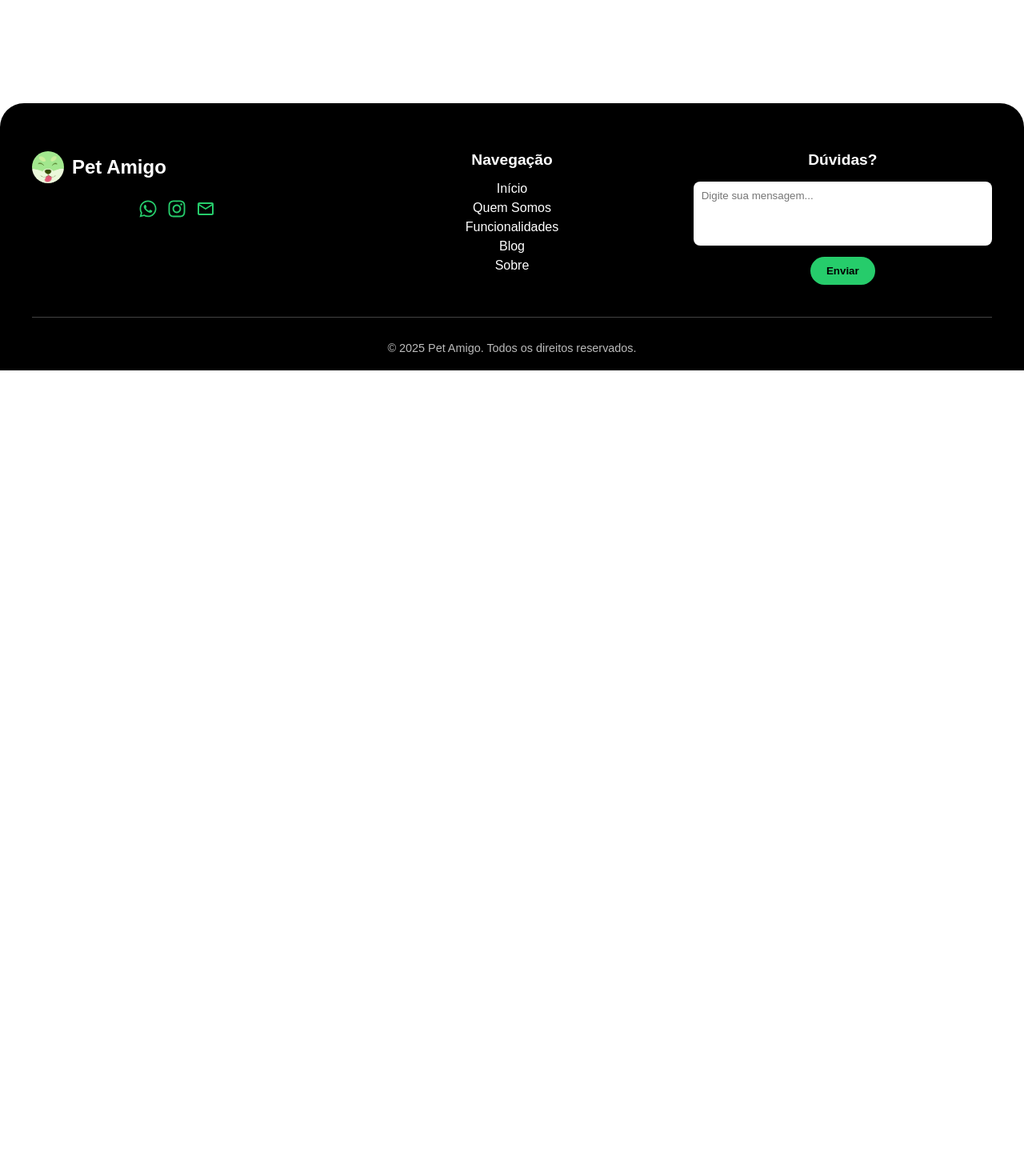
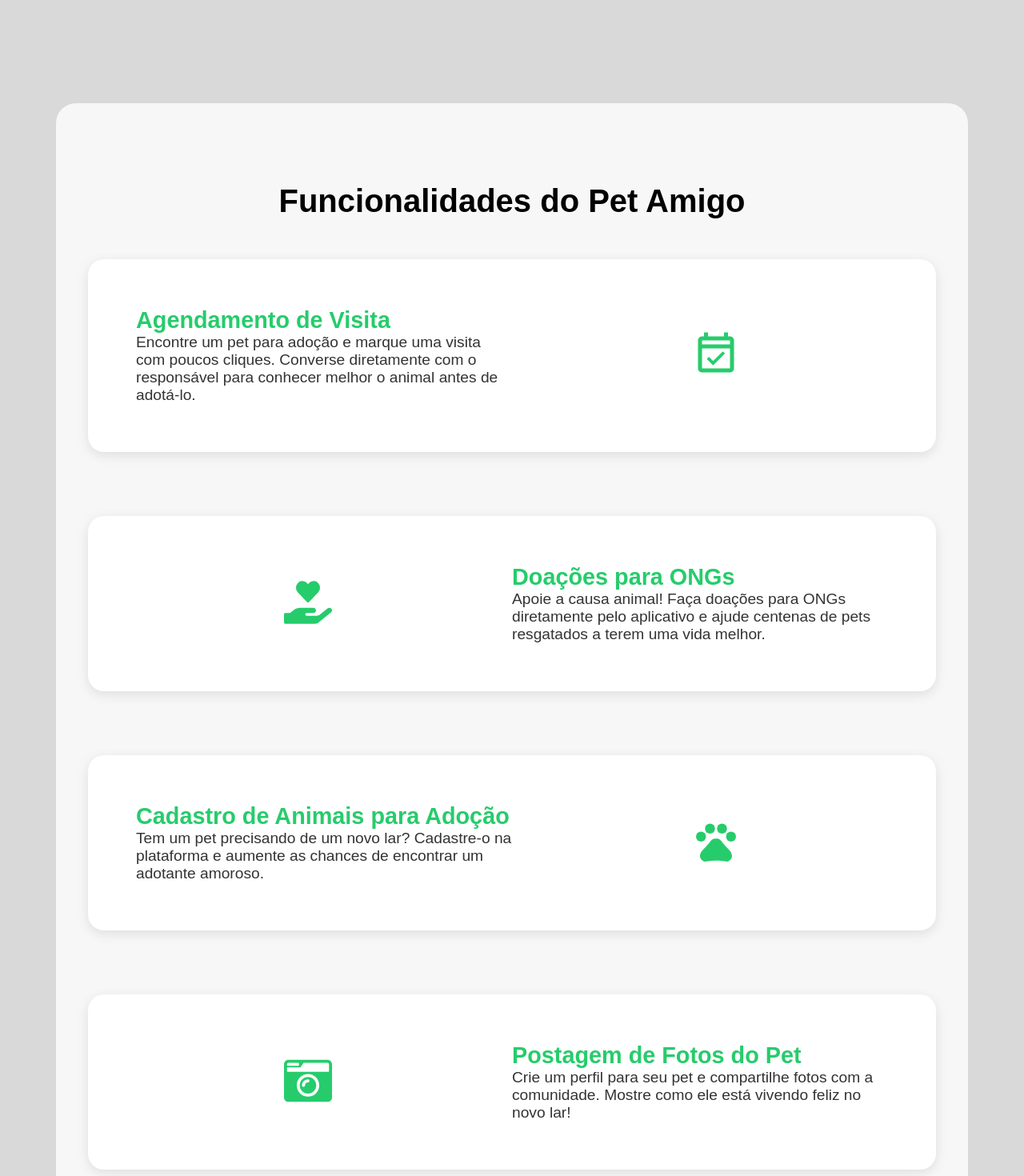
Before and after one commit to ifpi-picos/projeto-integrador-pet-amigo, a React (Vite) app: page / in a window 1280 px wide. Shown: the part 740-2210 px from the top of the page at 80% size. Before the commit the page ends 1203 px from the top, so only its background shows below. Built offline with nearby package versions, Linux system fonts and the light colour scheme.

Commit message:
funcionalidades

```diff
--- a/src/Pages/landingPage/footer.jsx
+++ b/src/Pages/landingPage/footer.jsx
@@ -1,17 +1,15 @@
 import React from 'react';
 import './landing.css';
-import logo from '../../assets/logo.png'; // ajuste o caminho conforme necessário
-
-import { FaWhatsapp } from "react-icons/fa";
-import { FaInstagram } from "react-icons/fa";
+import logo from '../../assets/logo.png';
+import { FaWhatsapp, FaInstagram } from "react-icons/fa";
 import { MdOutlineEmail } from "react-icons/md";
 
-function Footer() {
-    return (
+const Footer = () => {
+  return (
     <footer className="landing-footer">
       <div className="footer-columns">
 
-        {/* Coluna esquerda */}
+        {/* Coluna Esquerda */}
         <div className="footer-column left">
           <div className="footer-logo">
             <img src={logo} alt="Logo Pet Amigo" className="footer-logo-img" />
@@ -24,7 +22,7 @@ function Footer() {
           </div>
         </div>
 
-        {/* Coluna do meio */}
+        {/* Coluna do Meio */}
         <div className="footer-column middle">
           <h3>Navegação</h3>
           <a href="#inicio">Início</a>
@@ -34,11 +32,12 @@ function Footer() {
           <a href="#sobre">Sobre</a>
         </div>
 
-        {/* Coluna direita */}
+        {/* Coluna Direita */}
         <div className="footer-column right">
           <h3>Dúvidas?</h3>
           <form className="footer-form" onSubmit={(e) => e.preventDefault()}>
-            <textarea placeholder="Digite sua mensagem..." rows="4" />
+            <input type="email" name="reply_to" placeholder="Seu e-mail" required />
+            <textarea name="message" placeholder="Digite sua mensagem..." rows="4" required />
             <button type="submit">Enviar</button>
           </form>
         </div>
--- /dev/null
+++ b/src/Pages/landingPage/funcionalidades.jsx
@@ -0,0 +1,59 @@
+import React from 'react';
+import './landing.css';
+import { MdOutlineEventAvailable, MdOutlinePets } from "react-icons/md";
+import { FaHandHoldingHeart, FaCameraRetro } from "react-icons/fa";
+
+const Funcionalidades = () => {
+  return (
+    <section id="funcionalidades" className="funcionalidades-section">
+      <h2 className="funcionalidades-title">Funcionalidades do Pet Amigo</h2>
+
+      {/* Agendamento de visita - Ícone à direita, Texto à esquerda */}
+      <section className="funcionalidade-item esquerda">
+        <div className="texto">
+          <h3>Agendamento de Visita</h3>
+          <p>Encontre um pet para adoção e marque uma visita com poucos cliques. Converse diretamente com o responsável para conhecer melhor o animal antes de adotá-lo.</p>
+        </div>
+        <div className="icone">
+          <MdOutlineEventAvailable size={60} color="#26CC6B" />
+        </div>
+      </section>
+
+      {/* Doações para ONGs - Ícone à esquerda, Texto à direita */}
+      <section className="funcionalidade-item esquerda">
+        <div className="icone">
+          <FaHandHoldingHeart size={60} color="#26CC6B" />
+        </div>
+        <div className="texto">
+          <h3>Doações para ONGs</h3>
+          <p>Apoie a causa animal! Faça doações para ONGs diretamente pelo aplicativo e ajude centenas de pets resgatados a terem uma vida melhor.</p>
+        </div>
+      </section>
+
+      {/* Cadastro de animais para adoção - Ícone à direita, Texto à esquerda */}
+      <section className="funcionalidade-item esquerda">
+        <div className="texto">
+          <h3>Cadastro de Animais para Adoção</h3>
+          <p>Tem um pet precisando de um novo lar? Cadastre-o na plataforma e aumente as chances de encontrar um adotante amoroso.</p>
+        </div>
+        <div className="icone">
+          <MdOutlinePets size={60} color="#26CC6B" />
+        </div>
+      </section>
+
+      {/* Postagem de imagens do pet - Ícone à esquerda, Texto à direita */}
+      <section className="funcionalidade-item esquerda">
+        <div className="icone">
+          <FaCameraRetro size={60} color="#26CC6B" />
+        </div>
+        <div className="texto">
+          <h3>Postagem de Fotos do Pet</h3>
+          <p>Crie um perfil para seu pet e compartilhe fotos com a comunidade. Mostre como ele está vivendo feliz no novo lar!</p>
+        </div>
+      </section>
+
+    </section>
+  );
+};
+
+export default Funcionalidades;
--- a/src/Pages/landingPage/header.jsx
+++ b/src/Pages/landingPage/header.jsx
@@ -1,7 +1,7 @@
 import React from 'react';
-import logo from '../../assets/logo.png'; // substitua pelo caminho real do seu logo
+import logo from '../../assets/logo.png';
 
-function Header() {
+const Header = () => {
   return (
     <header className="landing-header">
       <div className="header-left">
@@ -22,6 +22,6 @@ function Header() {
       </div>
     </header>
   );
-}
+};
 
 export default Header;
--- a/src/Pages/landingPage/landing.css
+++ b/src/Pages/landingPage/landing.css
@@ -1,5 +1,7 @@
 /* Estilização do HEADER */
-
+body {
+  background-color: #d9d9d9;
+}
 .landing-header {
   position: fixed;
   top: 30px;
@@ -9,7 +11,7 @@
   display: flex;
   justify-content: space-between;
   align-items: center;
-  background-color: #d9d9d9;
+  background-color: #ffffff;
   padding: 25px 50px;
   border-radius:  40px 40px 40px;
   margin: 0;
@@ -79,7 +81,7 @@
 .section {
   padding: 100px 80px;
   text-align: center;
-  background-color: #f7f7f7;
+  background-color: #ffffff;
   margin: 40px 60px;
   border-radius: 20px;
 }
@@ -116,12 +118,14 @@
   flex-direction: column;
   align-items: center;
   justify-content: center;
-  padding: 120px 20px 100px;
-  margin: 60px;
+  padding: 150px 20px 150px;
+  margin: 30px;
   border-radius: 30px;
-  background: linear-gradient(135deg, #F1F9FF, #FFFFFF);
+  background: linear-gradient(135deg, #F1F9FF, #ffffff);
   box-shadow: 0 4px 20px rgba(0, 0, 0, 0.05);
   text-align: center;
+  position: relative;
+  overflow: hidden;
 }
 
 .hero-title {
@@ -195,17 +199,18 @@
   justify-content: space-between;
   flex-wrap: wrap;
   gap: 40px;
-  max-width: 1200px;
+  max-width: 1500px;
   margin: auto;
 }
 
 .footer-column {
   flex: 1;
-  min-width: 220px;
+  min-width: 110px;
 }
 
+
 .footer-column h3 {
-  margin-bottom: 16px;
+  margin-bottom: 20px;
   font-size: 1.2rem;
 }
 
@@ -223,7 +228,7 @@
 }
 
 .social-icons a {
-  margin-right: 12px;
+  margin-right: 15px;
   font-size: 1.5rem;
   color: #26CC6B;
 }
@@ -277,3 +282,93 @@
   border-top: 1px solid #444;
   margin-top: 40px;
 }
+
+/* SEÇÃO FUNCIONALIDADES */
+.funcionalidades-section {
+  margin: 150px 30px 30px;
+  padding: 100px 40px;
+  text-align: center;
+  background-color: #f7f7f7;
+  border-radius: 25px;
+}
+
+.funcionalidades-title {
+  font-size: 2.5rem;
+  margin-bottom: 50px;
+}
+
+/* Estilização das seções individuais */
+.funcionalidade-item {
+  display: flex;
+  align-items: center;
+  justify-content: space-between;
+  margin-bottom: 80px;
+  background: white;
+  padding: 40px;
+  border-radius: 20px;
+  box-shadow: 0 4px 15px rgba(0, 0, 0, 0.1);
+}
+
+/* Alternância correta */
+.funcionalidade-item.direita {
+  flex-direction: row-reverse;
+}
+
+.funcionalidade-item.esquerda {
+  flex-direction: row;
+}
+
+.texto {
+  flex: 1;
+  text-align: left;
+  padding: 20px;
+}
+
+.texto h3 {
+  font-size: 1.8rem;
+  color: #26CC6B;
+}
+
+.texto p {
+  font-size: 1.2rem;
+  color: #333;
+}
+
+.imagem {
+  flex: 1;
+  text-align: center;
+}
+
+.imagem img {
+  width: 90%;
+  max-width: 400px;
+  border-radius: 20px;
+  box-shadow: 0 4px 10px rgba(0, 0, 0, 0.1);
+}
+
+/* RESPONSIVIDADE */
+@media (max-width: 768px) {
+  .funcionalidade-item {
+    flex-direction: column !important;
+    text-align: center;
+    padding: 30px;
+  }
+
+  .texto {
+    text-align: center;
+  }
+
+  .imagem img {
+    width: 80%;
+  }
+}
+
+.icone {
+  flex: 1;
+  text-align: center;
+}
+
+.icone svg {
+  width: 60px;
+  height: 60px;
+}
--- a/src/Pages/landingPage/landing.jsx
+++ b/src/Pages/landingPage/landing.jsx
@@ -3,17 +3,17 @@ import Header from './header';
 import './landing.css';
 import Inicio from './inicio';
 import Footer from './footer';
+import Funcionalidades from './funcionalidades'; // Adicionada a importação
 
 const LandingPage = () => {
   return (
     <div>
       <Header />
-
       <main className="landing-content">
         <Inicio />
+        <Funcionalidades /> {/* Adicionada a renderização */}
       </main>
-
-      <Footer /> {/* Aqui estamos chamando o componente pronto do footer */}
+      <Footer />
     </div>
   );
 };
```
Also changed, not shown: src/Pages/landingPage/inicio.jsx (+8 -8 lines).
